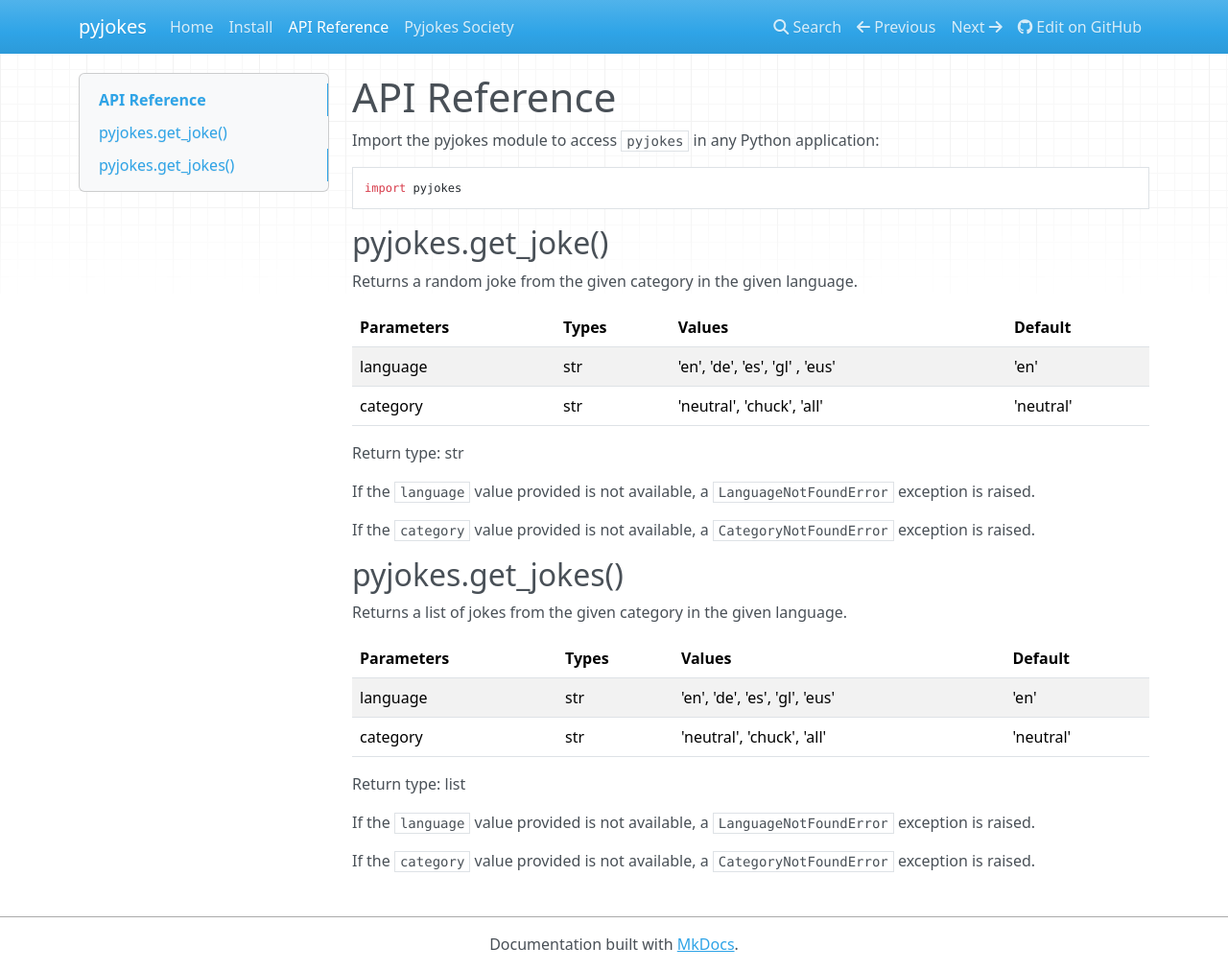
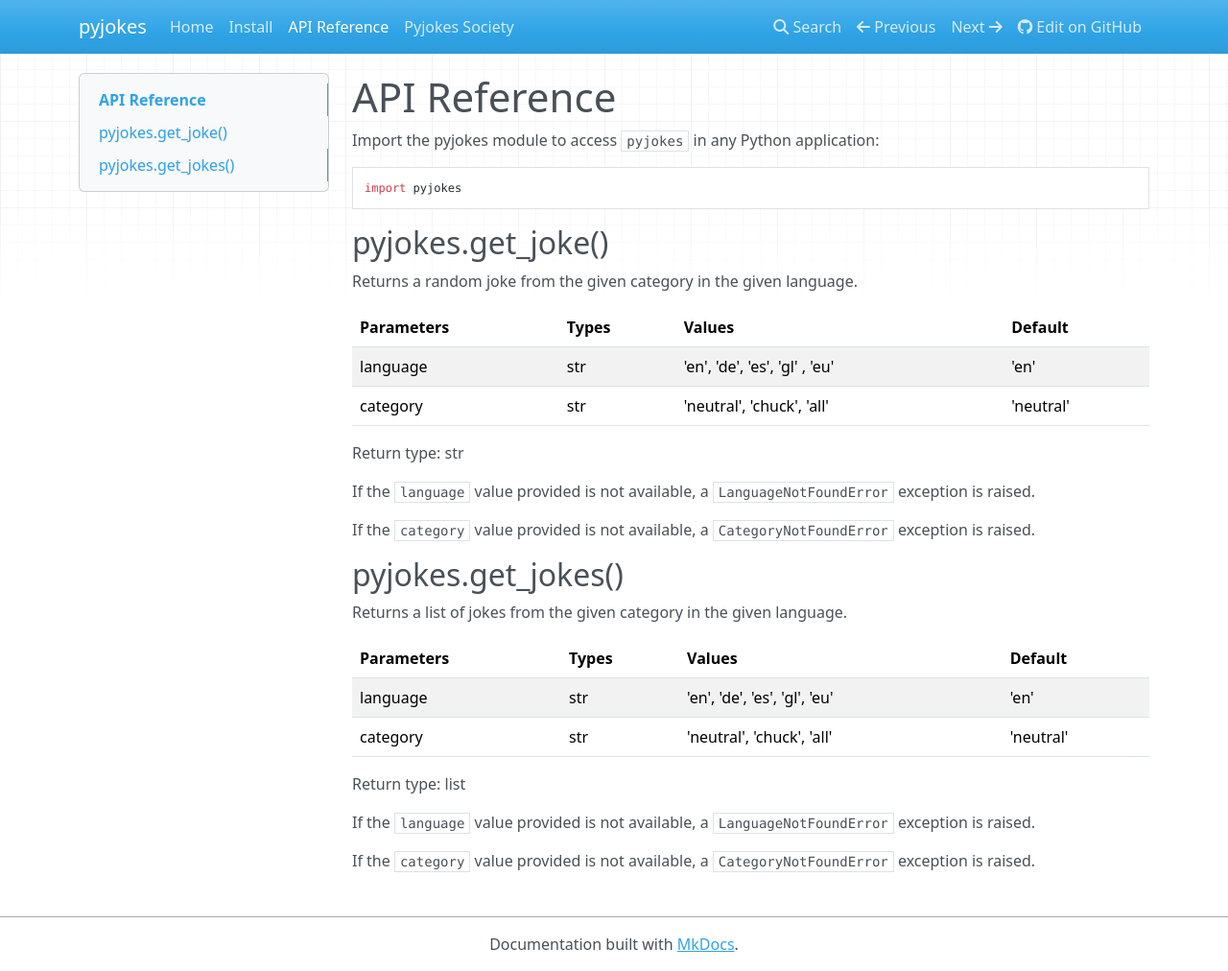
Before and after one commit to pyjokes/pyjokes, an MkDocs documentation site: the page built from docs/api.md, in a window 1280 px wide and 1012 px high. Shown: the whole window at 96% size. Built offline with MkDocs 1.6.1, drawn with Linux system fonts in a browser that asks for light colours; nearby versions of some CDN libraries.

Commit message:
basque is eu not eus.

```diff
--- a/docs/api.md
+++ b/docs/api.md
@@ -12,7 +12,7 @@
 
 | Parameters | Types | Values | Default |
 | ---------- | ----- | ------ | ------- |
-| language   | str   | 'en', 'de', 'es', 'gl' , 'eus'| 'en' |
+| language   | str   | 'en', 'de', 'es', 'gl' , 'eu'| 'en' |
 | category   | str   | 'neutral', 'chuck', 'all' | 'neutral' |
 
 Return type: str
@@ -27,7 +27,7 @@
 
 | Parameters | Types | Values | Default |
 | ---------- | ----- | ------ | ------- |
-| language   | str   | 'en', 'de', 'es', 'gl', 'eus' | 'en' |
+| language   | str   | 'en', 'de', 'es', 'gl', 'eu' | 'en' |
 | category   | str   | 'neutral', 'chuck', 'all' | 'neutral' |
 
 Return type: list
```
